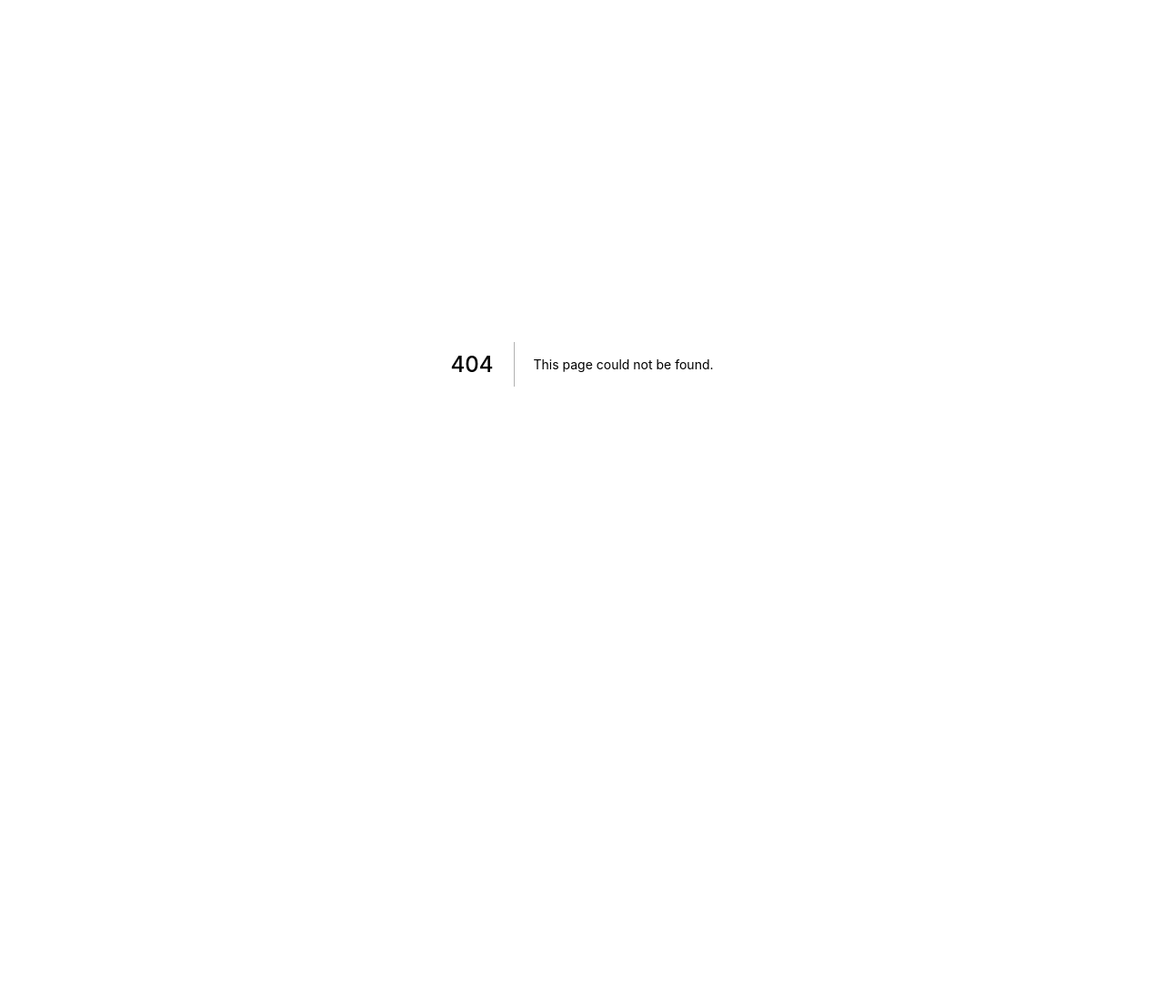
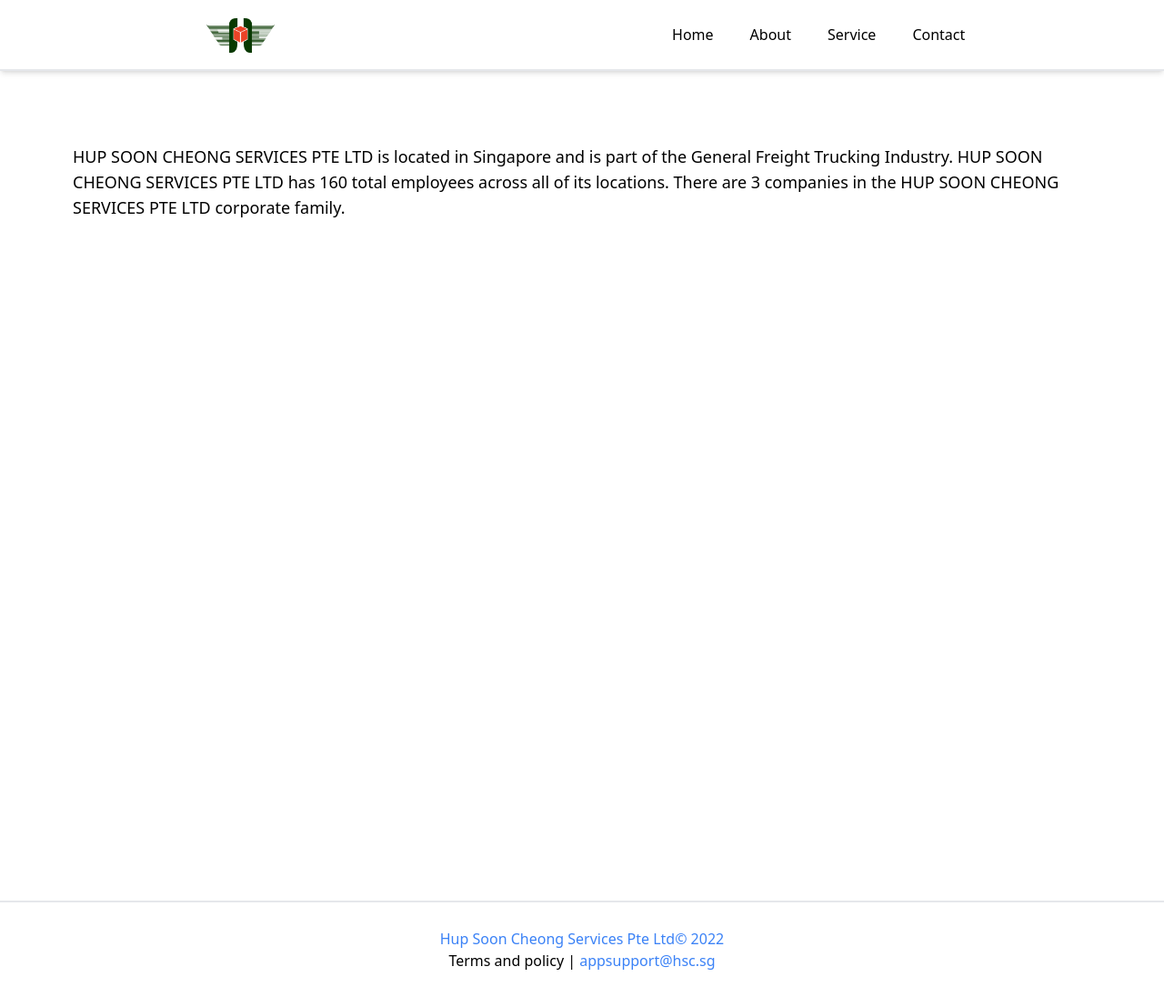
Before and after one commit to tnngoan/HSC-tracking, a Next.js app: page /about in a window 1280 px wide. Before the commit this address had no page. Shown: the whole page at 91% size. Before the commit the page ends 800 px from the top, so only its background shows below. Built offline with nearby package versions, Linux system fonts and the light colour scheme.

Commit message:
add content about company at /about

```diff
--- a/components/layout/Main.js
+++ b/components/layout/homepage/Main.js
@@ -1,10 +1,10 @@
 import React from "react";
-import SmallCardsSection from "../cards/SmallCardsSection";
-import WideCard from "../cards/WideCard";
+import SmallCardsSection from "../../cards/SmallCardsSection";
+import WideCard from "../../cards/WideCard";
 import SearchBanner from "./SearchBanner";
 import Banner from "./Banner";
 import DownloadSection from "./DownloadSection";
-import cards from "../../pages/api/cards.json";
+import cards from "../../../pages/api/cards.json";
 const smallCards = cards.small_cards;
 const wideCards = cards.wide_cards;
 
--- a/components/layout/SearchBanner.js
+++ b/components/layout/homepage/SearchBanner.js
@@ -1,5 +1,5 @@
 import React, { useState } from "react";
-import Logo from './Logo'
+import Logo from '../Logo'
 import { useRouter } from "next/router";
 
 const SearchBanner = () => {
--- /dev/null
+++ b/pages/about.js
@@ -0,0 +1,15 @@
+import React from 'react'
+import { Header, Footer } from '../components/layout'
+
+
+export default function about() {
+    return (
+        <div>
+            <Header />
+            <div className='p-20 min-h-screen'>
+                <p className='text-lg'>HUP SOON CHEONG SERVICES PTE LTD is located in Singapore and is part of the General Freight Trucking Industry. HUP SOON CHEONG SERVICES PTE LTD has 160 total employees across all of its locations. There are 3 companies in the HUP SOON CHEONG SERVICES PTE LTD corporate family.</p>
+            </div>
+            <Footer />
+        </div>
+    )
+}
```
Also changed, not shown: components/layout/homepage/DownloadSection.js (renamed from components/layout/DownloadSection.js, +4 -4 lines), components/layout/index.js (+4 -4 lines), components/layout/homepage/Banner.js (renamed from components/layout/Banner.js).
